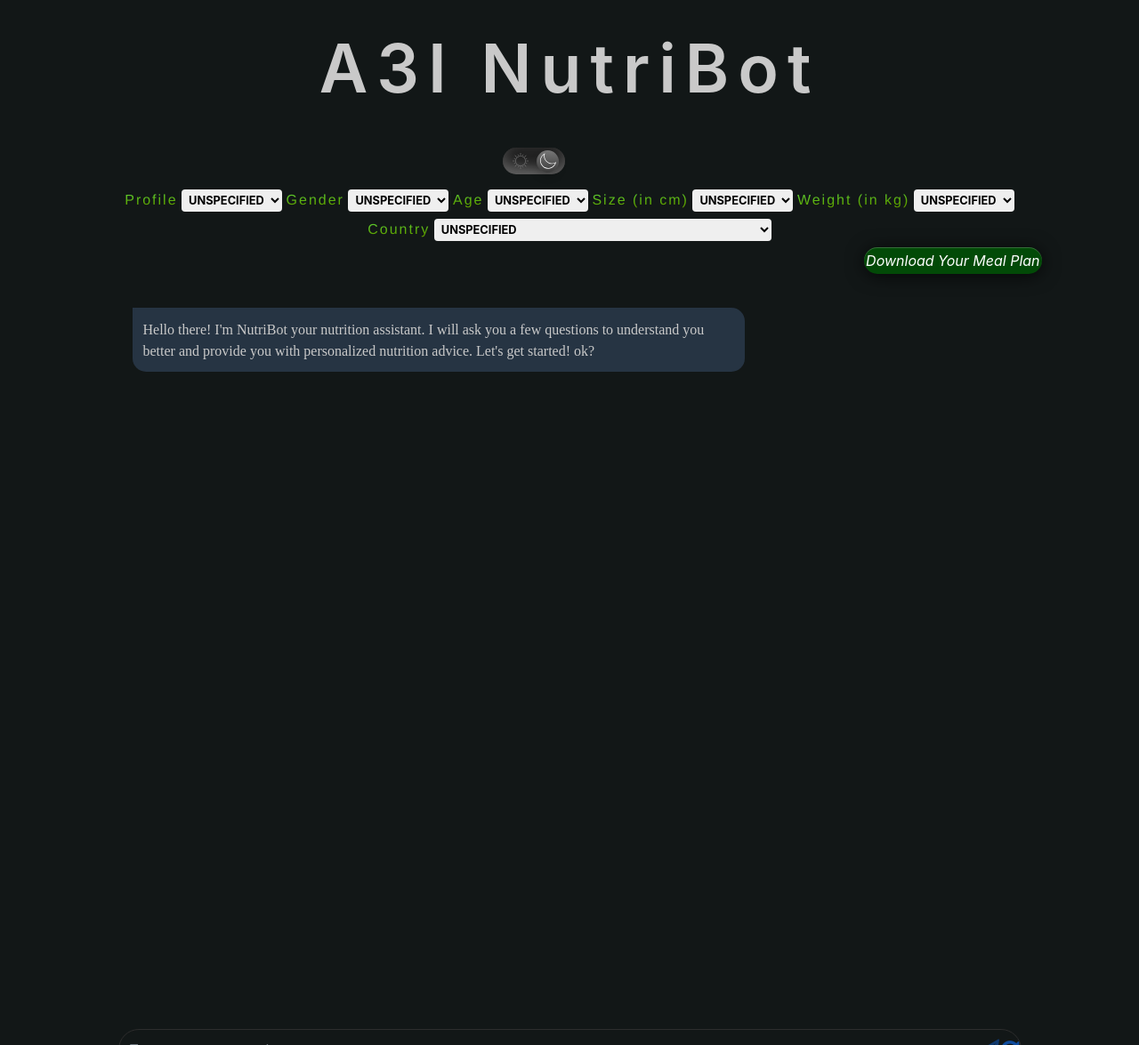
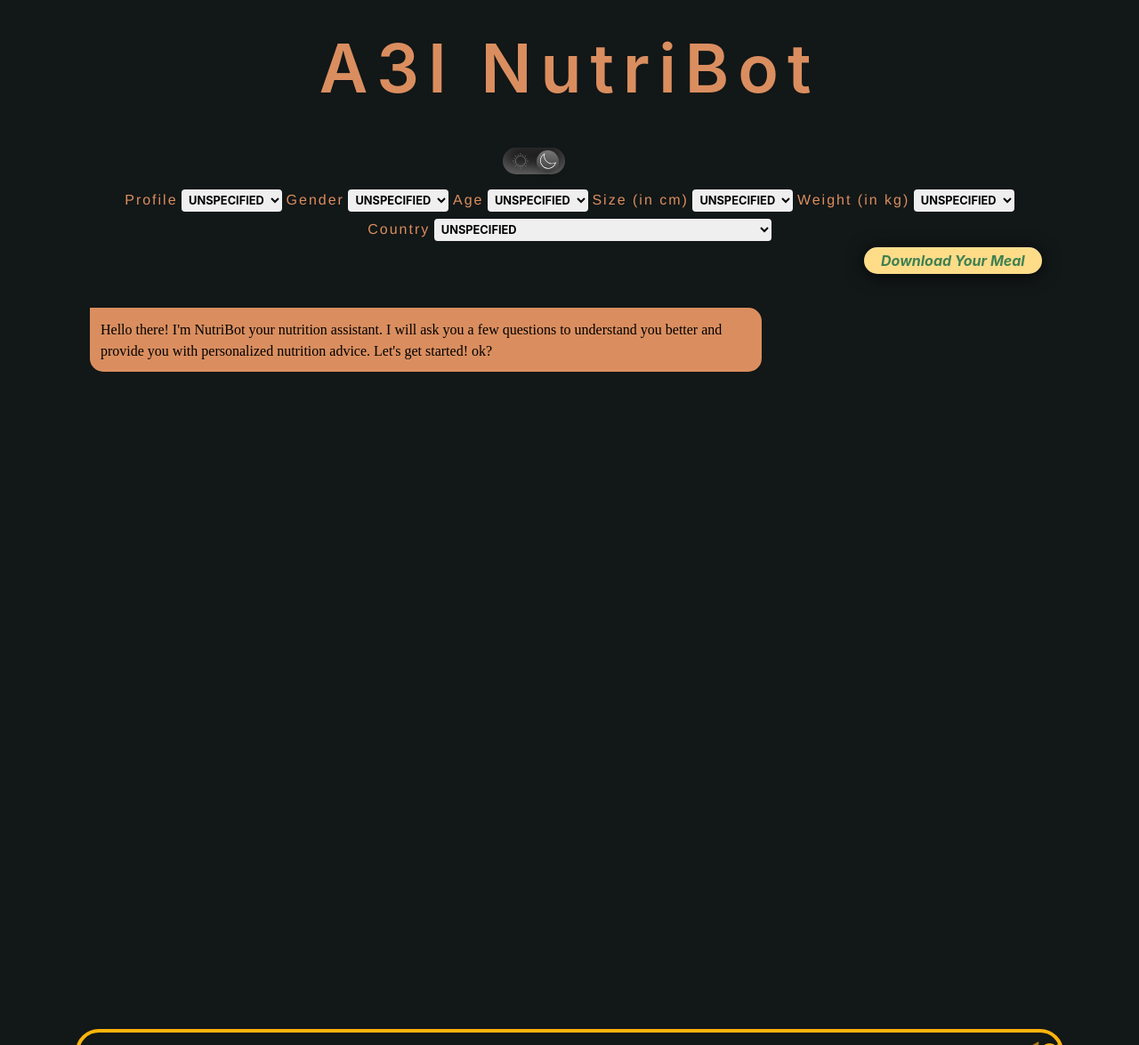
Before and after one commit to A3I-DataScience/NutriBot, a Flask app: page / in a window 1280 px wide, after a click that opens the changed part; the page is wider, and only the part inside the window is pictured. Shown: that part at 89% size. Run offline with Flask 3, Linux system fonts and the light colour scheme; parts of the project's set-up code (start-up, migrations or seed data) failed here and were passed over; some libraries are stand-ins or nearby versions.

Commit message:
color changes

```diff
--- a/static/style.css
+++ b/static/style.css
@@ -1,15 +1,14 @@
-
-
 
 /* Light mode */
 body {
   background-color: #d6ddec;
-  color: #121717;
+  color: #799D7F;
+
 }
 /* Dark mode */
 .dark-mode {
   background-color: #121717;
-  color: #c9c9c9;
+  color: #DA8E5F;
 }
 .titletext {
   font-size:75px;
@@ -121,7 +120,8 @@ body {
   position: relative;
   height: 70vh;
   overflow: auto;
-  width: 100%
+  width: 100%;
+  color: #000000;
 }
 #message-list{
   width: 100%
@@ -141,7 +141,7 @@ body {
   border-radius: 15px;
   display: inline-block;
   position: relative;
-  background-color: #efefef;
+  background-color: #799D7F;
   min-width: 26px;
   border-top-left-radius: 0;
   word-wrap: break-word;
@@ -165,11 +165,11 @@ body {
 }
 
 .message-box.my-text.dark {
-  background-color: #0f4c9e;
+  background-color: #DA8E5F;
 }
 
 .message-box.dark {
-  background-color: #263443;
+  background-color: #DA8E5F;
 }
 
 /* Input container */
@@ -302,15 +302,15 @@ body {
 }
 
 .loading-dots.my-loading.dark {
-  background-color: #0e4d9e;
+  background-color: #DA8E5F;
 }
 
-.dark {
-  background-color: #263443;
+.loading-dots.dark {
+  background-color: #DA8E5F;
 }
 
 .dark-dot {
-  background: #c9c9c9;
+  background: #5a5a5a;
 }
 
 .dot:nth-of-type(1) {
@@ -339,24 +339,24 @@ body {
 .d-inline-block label{
   font-family: Helvetica Neue, Helvetica, Arial, sans-serif;
 	font-size: 1rem;
-	font-weight:  100;
+	font-weight:  300;
 	letter-spacing: 2px;
 	text-align: center;
-	color: #f35626;
+	/*color: #f35626;
 	background-image: -webkit-linear-gradient(92deg, #f35626, #feab3a);
 	-webkit-background-clip: text;
 	-webkit-text-fill-color: transparent;
-	-webkit-animation: hue 10s infinite linear;
+	-webkit-animation: hue 10s infinite linear;*/
 }
 
-@-webkit-keyframes hue {
+/*@-webkit-keyframes hue {
   from {
     -webkit-filter: hue-rotate(0deg);
   }
   to {
     -webkit-filter: hue-rotate(-360deg);
   }
-}
+}*/
 
 .d-inline-block select{
   display: inline-block;
@@ -421,20 +421,21 @@ body {
 }
 
 #country-options:hover {
-  background-color: #bbc8a0;
+  background-color: #FFDC88;
 }
 
 .trigger {
 	position: relative;
   top: 5%;
   left: 95%;
-	background: #024a07;
+	background: #FFDC88;
 	display: inline-block;
 	width: 200px;
 	height: 30px;
 	border-radius: 50em;
 	box-shadow: 0 2px 20px rgba(0,0,0,0.7), inset 0 1px 0 rgba(255,255,255,0.2);
-	color: #fff;
+	color: #3f8052;
+  font-weight: bold;
 }
 
 .trigger span, em, i {
@@ -473,7 +474,7 @@ body {
   content: "\f019";
   font-family: FontAwesome;
   font-size: 1.5rem;
-  color : #fff;
+  color : #3f8052;
 }
 
 .trigger:hover em {
@@ -498,10 +499,10 @@ body {
 	width: 140px;
 	height: 20px;
 	line-height: 20px; /*to make the text vertically center*/
-	background: #152216;
+	background: #3f8052;
 	border-radius: 0.25em;
 	bottom: 50px;
-  color: #fff;
+  color: #FFDC88;
 	left: calc(50% - 70px); /*take the left size of the box and pull it left by 70px (half of the box's width) referencing .trigger element as the base*/
 }
 
@@ -517,7 +518,7 @@ body {
 	left to center = 10px
 	center to right = 10px
 	*/
-	border-top-color: #0d7614;
+	border-top-color: #3f8052;
 	left: calc(50% - 10px); /*take the left size of the box and pull it left by 10px (half of the box's width) referencing .trigger element as the base*/
 	/*bottom: 70px;*/
 }
--- a/templates/index.html
+++ b/templates/index.html
@@ -748,7 +748,7 @@
             </div>
         </div>
         <div class="row flex-grow-1 overflow-auto">
-            <div class="col-12  col-md-11 mx-auto d-flex flex-column">
+            <div class="col-12  col-md-12 mx-auto d-flex flex-column">
                 <div id="chat-window" class="p-3">
                 <div id="message-list"></div>
                 <div class="loading-animation my-loading">
```
Also changed, not shown: other parts of static/style.css (+16 -16 lines), worker.py (+28 -133 lines).
